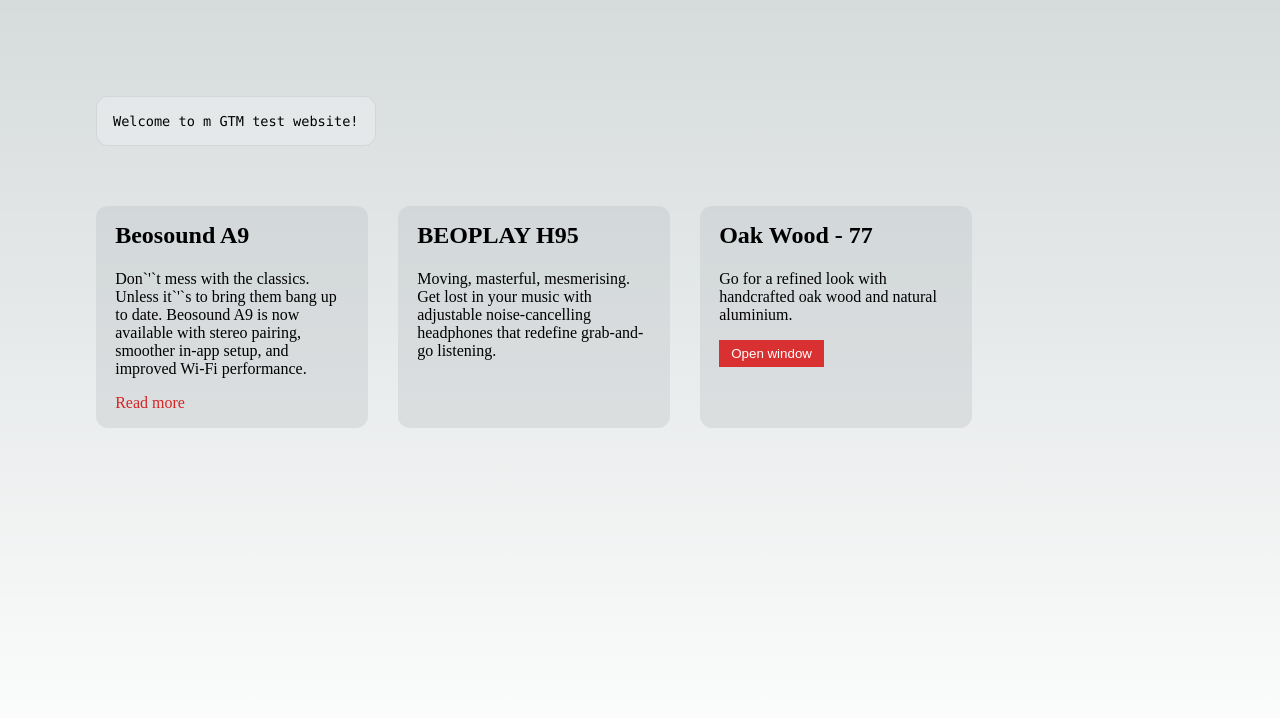
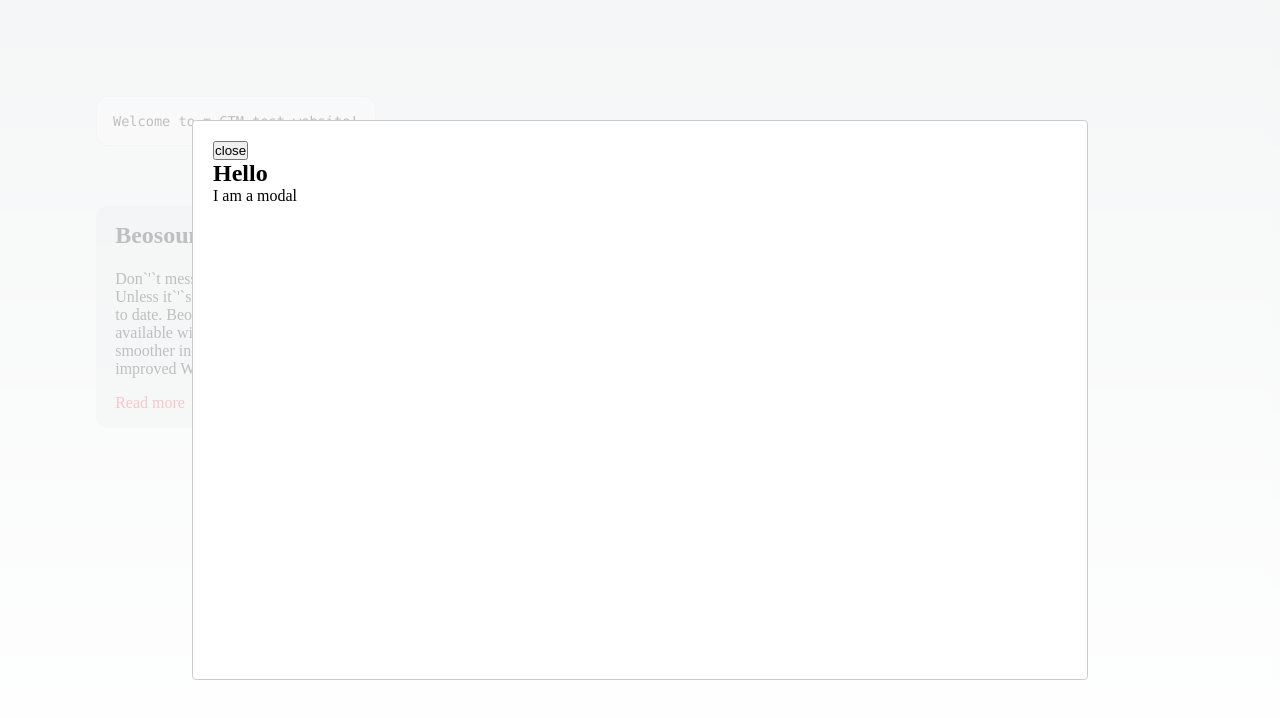
Before and after one commit to ATK3Shape/nextjs-gtm-experiment, a Next.js app: page / in a window 1280 px wide. Both pictures are taken after a click on the button "Open window". Shown: the top 718 px of the page. Built offline with nearby package versions, Linux system fonts and the light colour scheme.

Commit message:
Add modal

```diff
--- a/src/pages/index.tsx
+++ b/src/pages/index.tsx
@@ -3,11 +3,33 @@
 // import Image from 'next/image'
 // import { Inter } from 'next/font/google'
 import styles from '../styles/Home.module.css'
+import Modal from 'react-modal';
 
 // const inter = Inter({ subsets: ['latin'] })
+const customStyles = {
+  content: {
+    top: '50%',
+    left: '50%',
+    right: 'auto',
+    bottom: 'auto',
+    marginRight: '-50%',
+    transform: 'translate(-50%, -50%)',
+    height: '70%',
+    width: '70%',
+  },
+};
 
 export default function Home() {
   const [isOpen, setIsOpen] = useState(false)
+
+  const openModal = () => {
+    console.log('open')
+    setIsOpen(true);
+  }
+
+  function closeModal() {
+    setIsOpen(false);
+  }
 
   return (
     <>
@@ -35,9 +57,20 @@
           <div className={styles.productCard}>
             <h2>Oak Wood - 77</h2>
             <p>Go for a refined look with handcrafted oak wood and natural aluminium.</p>
-            <button onClick={() => setIsOpen(true)}>Open window</button>
+            <button onClick={openModal}>Open window</button>
           </div>
         </div>
+
+        <Modal
+          isOpen={isOpen}
+          onRequestClose={closeModal}
+          style={customStyles}
+          contentLabel="Example Modal"
+        >
+          <button onClick={closeModal}>close</button>
+          <h2>Hello</h2>
+          <div>I am a modal</div>
+        </Modal>
       </main>
     </>
   )
--- a/src/styles/Home.module.css
+++ b/src/styles/Home.module.css
@@ -14,7 +14,7 @@
   font-size: 0.85rem;
   max-width: var(--max-width);
   width: 100%;
-  z-index: 2;
+  /* z-index: 2; */
   font-family: var(--font-mono);
   margin-bottom: 60px;
 }
```
